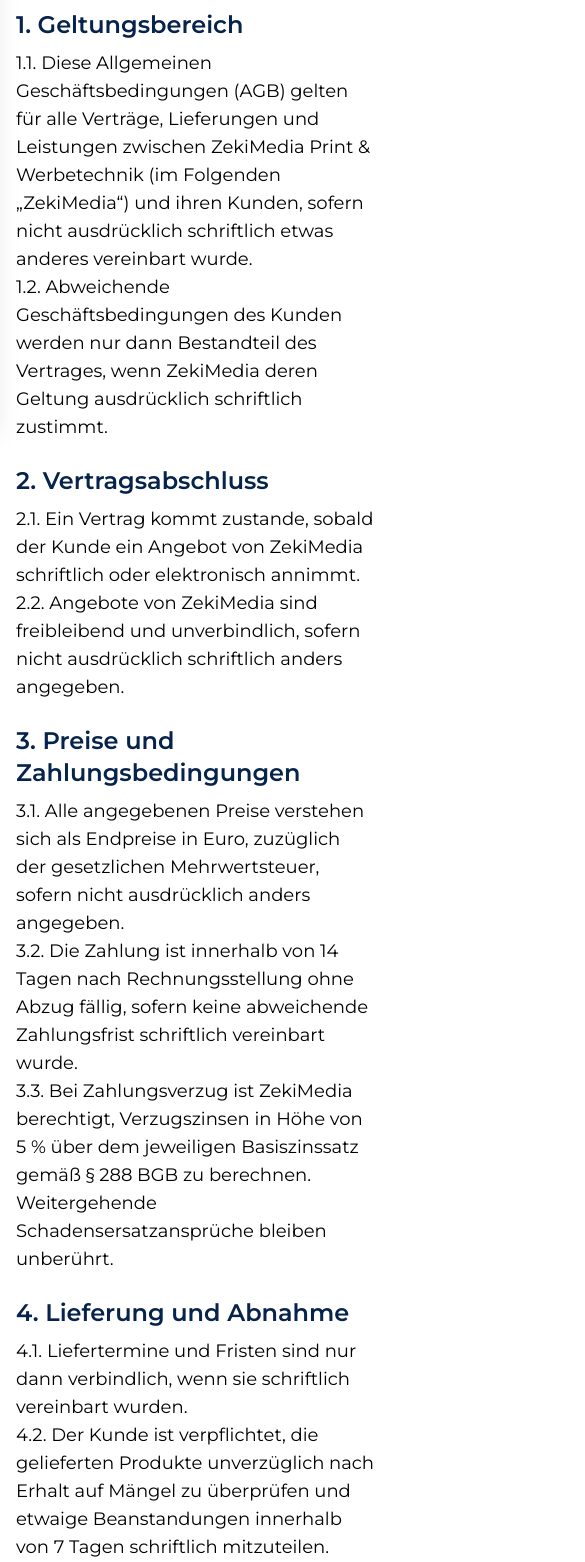
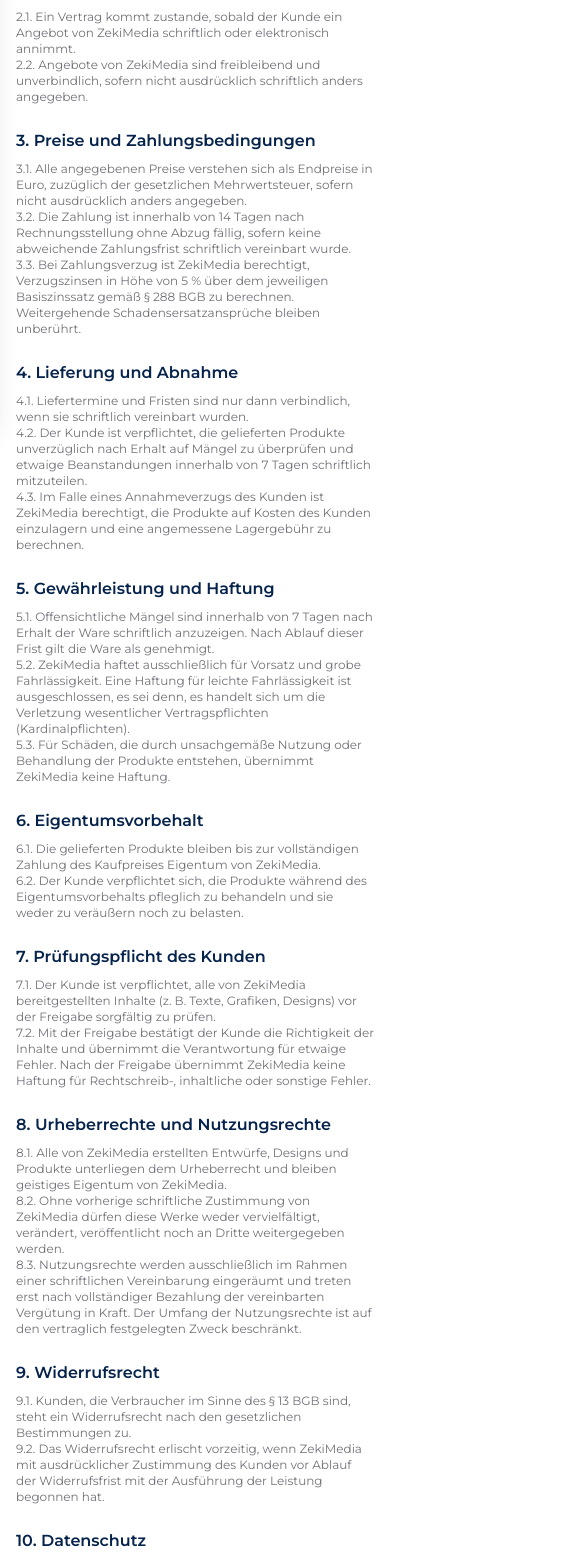
Before and after one commit to t4ner/zekidesign-website, a React (Vite) app: page /agb in a window 390 px wide. Shown: the part 423-1985 px from the top of the page, 585 px wide, since content can reach past the window. Built offline with nearby package versions, Linux system fonts and the light colour scheme.

Commit message:
project responsive design updated

```diff
--- a/src/components/Footer.jsx
+++ b/src/components/Footer.jsx
@@ -4,7 +4,7 @@
 
 const Footer = () => {
   return (
-    <footer className="py-8 mt-32 mb-5 border-t border-[#06234B] mx-4 md:mx-10">
+    <footer className="py-8 mb-5 border-t border-[#06234B] mx-4 md:mx-10">
       <div className="container px-4 mx-auto">
         {/* Contact Buttons */}
         <div className="flex flex-col justify-center gap-6 mb-8 md:mb-16 md:flex-row md:gap-16">
@@ -74,7 +74,7 @@
 
         {/* Contact Title */}
         <div className="text-center md:mb-10">
-          <h3 className="text-sm font-medium text-gray-600 md:text-base">
+          <h3 className="text-sm font-medium text-gray-400 md:text-gray-600 md:text-base">
             Haben Sie Fragen, benötigen Beratung oder ein Angebot rund um
             Printmedien und Werbetechnik?
           </h3>
--- a/src/components/Navbar.jsx
+++ b/src/components/Navbar.jsx
@@ -82,7 +82,7 @@
                 {item.hasMegaMenu && (
                   <div
                     ref={megaMenuRef}
-                    className={`fixed top-0 left-0  w-full h-screen z-20 bg-white transform transition-transform duration-500 ease-in-out ${
+                    className={`fixed top-0 left-0  w-full h-screen z-[60] bg-white transform transition-transform duration-500 ease-in-out ${
                       showMegaMenu
                         ? "translate-y-20 pointer-events-auto"
                         : "-translate-y-full pointer-events-none"
--- a/src/components/Products.jsx
+++ b/src/components/Products.jsx
@@ -4,7 +4,7 @@
 
 const Products = () => {
   return (
-    <div className="relative flex flex-col items-center w-full min-h-screen px-4 md:px-8">
+    <div className="relative flex flex-col items-center w-full min-h-screen px-4 mb-24 md:mb-44 md:px-8">
       <div className="flex flex-col items-center justify-center mt-16 space-y-3 md:mt-32 ">
         <h1 className="md:text-3xl text-xl text-center font-bold text-[#E40128]">
           PRINT- UND WERBETECHNIK: KREATIV SEIT 2002
@@ -29,7 +29,7 @@
               <p className="mt-5 text-base font-semibold text-center md:text-lg">
                 {p.title}
               </p>
-              <div className="mt-1 space-y-1 font-medium text-center text-gray-500">
+              <div className="mt-1 space-y-1 font-medium text-center text-zinc-500">
                 {p.description.split(",").map((desc, index) => (
                   <p key={index} className="text-sm md:text-base">
                     {desc.trim()}
--- a/src/pages/Agb.jsx
+++ b/src/pages/Agb.jsx
@@ -2,177 +2,177 @@
 
 const Agb = () => {
   return (
-    <div className="container px-4 py-8 mx-auto mt-20">
-      <h1 className="text-5xl font-semibold text-[#E40128] mb-24">
+    <div className="container px-4 py-8 mx-auto mb-10 md:mb-20 md:mt-16">
+         <h1 className="text-xl md:text-4xl font-semibold text-[#E40128] mb-8 md:mb-20 ">
         Allgemeine Geschäftsbedingungen (AGB)
       </h1>
 
-      <h2 className="text-2xl font-semibold text-[#06234B] mb-2">
+      <h2 className="text-base md:text-xl font-semibold text-[#06234B] mb-2">
         1. Geltungsbereich
       </h2>
-      <p className="text-lg">
+      <p className="text-xs text-zinc-500 md:text-base">
         1.1. Diese Allgemeinen Geschäftsbedingungen (AGB) gelten für alle
         Verträge, Lieferungen und Leistungen zwischen ZekiMedia Print &
         Werbetechnik (im Folgenden „ZekiMedia“) und ihren Kunden, sofern nicht
         ausdrücklich schriftlich etwas anderes vereinbart wurde.
       </p>
-      <p className="text-lg">
+      <p className="text-xs text-zinc-500 md:text-base">
         1.2. Abweichende Geschäftsbedingungen des Kunden werden nur dann
         Bestandteil des Vertrages, wenn ZekiMedia deren Geltung ausdrücklich
         schriftlich zustimmt.
       </p>
 
-      <h2 className="mt-6 text-2xl font-semibold text-[#06234B] mb-2">
+      <h2 className="mt-6 text-base md:text-xl font-semibold text-[#06234B] mb-2">
         2. Vertragsabschluss
       </h2>
-      <p className="text-lg">
+      <p className="text-xs text-zinc-500 md:text-base">
         2.1. Ein Vertrag kommt zustande, sobald der Kunde ein Angebot von
         ZekiMedia schriftlich oder elektronisch annimmt.
       </p>
-      <p className="text-lg">
+      <p className="text-xs text-zinc-500 md:text-base">
         2.2. Angebote von ZekiMedia sind freibleibend und unverbindlich, sofern
         nicht ausdrücklich schriftlich anders angegeben.
       </p>
 
-      <h2 className="mt-6 text-2xl font-semibold text-[#06234B] mb-2">
+      <h2 className="mt-6 text-base md:text-xl font-semibold text-[#06234B] mb-2">
         3. Preise und Zahlungsbedingungen
       </h2>
-      <p className="text-lg">
+      <p className="text-xs text-zinc-500 md:text-base">
         3.1. Alle angegebenen Preise verstehen sich als Endpreise in Euro,
         zuzüglich der gesetzlichen Mehrwertsteuer, sofern nicht ausdrücklich
         anders angegeben.
       </p>
-      <p className="text-lg">
+      <p className="text-xs text-zinc-500 md:text-base">
         3.2. Die Zahlung ist innerhalb von 14 Tagen nach Rechnungsstellung ohne
         Abzug fällig, sofern keine abweichende Zahlungsfrist schriftlich
         vereinbart wurde.
       </p>
-      <p className="text-lg">
+      <p className="text-xs text-zinc-500 md:text-base">
         3.3. Bei Zahlungsverzug ist ZekiMedia berechtigt, Verzugszinsen in Höhe
         von 5 % über dem jeweiligen Basiszinssatz gemäß § 288 BGB zu berechnen.
         Weitergehende Schadensersatzansprüche bleiben unberührt.
       </p>
 
-      <h2 className="mt-6 text-2xl font-semibold text-[#06234B] mb-2">
+      <h2 className="mt-6 text-base md:text-xl font-semibold text-[#06234B] mb-2">
         4. Lieferung und Abnahme
       </h2>
-      <p className="text-lg">
+      <p className="text-xs text-zinc-500 md:text-base">
         4.1. Liefertermine und Fristen sind nur dann verbindlich, wenn sie
         schriftlich vereinbart wurden.
       </p>
-      <p className="text-lg">
+      <p className="text-xs text-zinc-500 md:text-base">
         4.2. Der Kunde ist verpflichtet, die gelieferten Produkte unverzüglich
         nach Erhalt auf Mängel zu überprüfen und etwaige Beanstandungen
         innerhalb von 7 Tagen schriftlich mitzuteilen.
       </p>
-      <p className="text-lg">
+      <p className="text-xs text-zinc-500 md:text-base">
         4.3. Im Falle eines Annahmeverzugs des Kunden ist ZekiMedia berechtigt,
         die Produkte auf Kosten des Kunden einzulagern und eine angemessene
         Lagergebühr zu berechnen.
       </p>
 
-      <h2 className="mt-6 text-2xl font-semibold text-[#06234B] mb-2">
+      <h2 className="mt-6 text-base md:text-xl font-semibold text-[#06234B] mb-2">
         5. Gewährleistung und Haftung
       </h2>
-      <p className="text-lg">
+      <p className="text-xs text-zinc-500 md:text-base">
         5.1. Offensichtliche Mängel sind innerhalb von 7 Tagen nach Erhalt der
         Ware schriftlich anzuzeigen. Nach Ablauf dieser Frist gilt die Ware als
         genehmigt.
       </p>
-      <p className="text-lg">
+      <p className="text-xs text-zinc-500 md:text-base">
         5.2. ZekiMedia haftet ausschließlich für Vorsatz und grobe
         Fahrlässigkeit. Eine Haftung für leichte Fahrlässigkeit ist
         ausgeschlossen, es sei denn, es handelt sich um die Verletzung
         wesentlicher Vertragspflichten (Kardinalpflichten).
       </p>
-      <p className="text-lg">
+      <p className="text-xs text-zinc-500 md:text-base">
         5.3. Für Schäden, die durch unsachgemäße Nutzung oder Behandlung der
         Produkte entstehen, übernimmt ZekiMedia keine Haftung.
       </p>
 
-      <h2 className="mt-6 text-2xl font-semibold text-[#06234B] mb-2">
+      <h2 className="mt-6 text-base md:text-xl font-semibold text-[#06234B] mb-2">
         6. Eigentumsvorbehalt
       </h2>
-      <p className="text-lg">
+      <p className="text-xs text-zinc-500 md:text-base">
         6.1. Die gelieferten Produkte bleiben bis zur vollständigen Zahlung des
         Kaufpreises Eigentum von ZekiMedia.
       </p>
-      <p className="text-lg">
+      <p className="text-xs text-zinc-500 md:text-base">
         6.2. Der Kunde verpflichtet sich, die Produkte während des
         Eigentumsvorbehalts pfleglich zu behandeln und sie weder zu veräußern
         noch zu belasten.
       </p>
 
-      <h2 className="mt-6 text-2xl font-semibold text-[#06234B] mb-2">
+      <h2 className="mt-6 text-base md:text-xl font-semibold text-[#06234B] mb-2">
         7. Prüfungspflicht des Kunden
       </h2>
-      <p className="text-lg">
+      <p className="text-xs text-zinc-500 md:text-base">
         7.1. Der Kunde ist verpflichtet, alle von ZekiMedia bereitgestellten
         Inhalte (z. B. Texte, Grafiken, Designs) vor der Freigabe sorgfältig zu
         prüfen.
       </p>
-      <p className="text-lg">
+      <p className="text-xs text-zinc-500 md:text-base">
         7.2. Mit der Freigabe bestätigt der Kunde die Richtigkeit der Inhalte
         und übernimmt die Verantwortung für etwaige Fehler. Nach der Freigabe
         übernimmt ZekiMedia keine Haftung für Rechtschreib-, inhaltliche oder
         sonstige Fehler.
       </p>
 
-      <h2 className="mt-6 text-2xl font-semibold text-[#06234B] mb-2">
+      <h2 className="mt-6 text-base md:text-xl font-semibold text-[#06234B] mb-2">
         8. Urheberrechte und Nutzungsrechte
       </h2>
-      <p className="text-lg">
+      <p className="text-xs text-zinc-500 md:text-base">
         8.1. Alle von ZekiMedia erstellten Entwürfe, Designs und Produkte
         unterliegen dem Urheberrecht und bleiben geistiges Eigentum von
         ZekiMedia.
       </p>
-      <p className="text-lg">
+      <p className="text-xs text-zinc-500 md:text-base">
         8.2. Ohne vorherige schriftliche Zustimmung von ZekiMedia dürfen diese
         Werke weder vervielfältigt, verändert, veröffentlicht noch an Dritte
         weitergegeben werden.
       </p>
-      <p className="text-lg">
+      <p className="text-xs text-zinc-500 md:text-base">
         8.3. Nutzungsrechte werden ausschließlich im Rahmen einer schriftlichen
         Vereinbarung eingeräumt und treten erst nach vollständiger Bezahlung der
         vereinbarten Vergütung in Kraft. Der Umfang der Nutzungsrechte ist auf
         den vertraglich festgelegten Zweck beschränkt.
       </p>
 
-      <h2 className="mt-6 text-2xl font-semibold text-[#06234B] mb-2">
+      <h2 className="mt-6 text-base md:text-xl font-semibold text-[#06234B] mb-2">
         9. Widerrufsrecht
       </h2>
-      <p className="text-lg">
+      <p className="text-xs text-zinc-500 md:text-base">
         9.1. Kunden, die Verbraucher im Sinne des § 13 BGB sind, steht ein
         Widerrufsrecht nach den gesetzlichen Bestimmungen zu.
       </p>
-      <p className="text-lg">
+      <p className="text-xs text-zinc-500 md:text-base">
         9.2. Das Widerrufsrecht erlischt vorzeitig, wenn ZekiMedia mit
         ausdrücklicher Zustimmung des Kunden vor Ablauf der Widerrufsfrist mit
         der Ausführung der Leistung begonnen hat.
       </p>
 
-      <h2 className="mt-6 text-2xl font-semibold text-[#06234B] mb-2">
+      <h2 className="mt-6 text-base md:text-xl font-semibold text-[#06234B] mb-2">
         10. Datenschutz
       </h2>
-      <p className="text-lg">
+      <p className="text-xs text-zinc-500 md:text-base">
         10.1. ZekiMedia verpflichtet sich, sämtliche personenbezogenen Daten
         gemäß den geltenden Datenschutzvorschriften vertraulich zu behandeln.
       </p>
-      <p className="text-lg">
+      <p className="text-xs text-zinc-500 md:text-base">
         10.2. Weitere Informationen zum Datenschutz können der
         Datenschutzerklärung von ZekiMedia entnommen werden.
       </p>
 
-      <h2 className="mt-6 text-2xl font-semibold text-[#06234B] mb-2">
+      <h2 className="mt-6 text-base md:text-xl font-semibold text-[#06234B] mb-2">
         11. Schlussbestimmungen
       </h2>
-      <p className="text-lg">
+      <p className="text-xs text-zinc-500 md:text-base">
         11.1. Gerichtsstand für alle Streitigkeiten aus diesem
         Vertragsverhältnis ist der Sitz von ZekiMedia, sofern der Kunde
         Kaufmann, eine juristische Person des öffentlichen Rechts oder ein
         öffentlich-rechtliches Sondervermögen ist.
       </p>
-      <p className="text-lg">
+      <p className="text-xs text-zinc-500 md:text-base">
         11.2. Sollten einzelne Bestimmungen dieser AGB unwirksam sein oder
         werden, bleibt die Gültigkeit der übrigen Bestimmungen unberührt. Die
         unwirksame Bestimmung wird durch eine Regelung ersetzt, die dem
```
Also changed, not shown: src/pages/Contact.jsx (+16 -23 lines), src/pages/Datenschut.jsx (+31 -31 lines), src/pages/Impressum.jsx (+17 -17 lines), src/pages/ProductDetail.jsx (+27 -19 lines), 5 other files (tests, documents, lock files or other folders).
